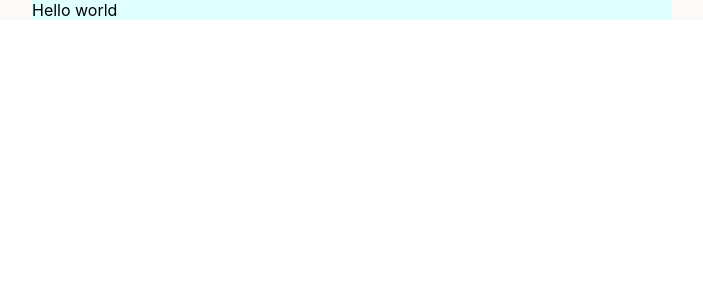
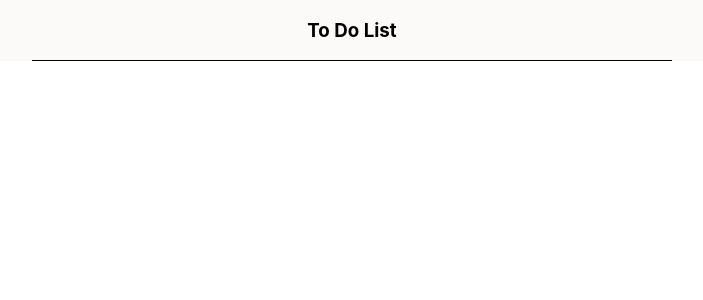
Before and after one commit to jcsmileyjr/todo-1, a React (Create React App) app: page / in a window 1280 px wide. Shown: the top 300 px of the page, without its empty margins (288-991 px from the left). Built offline with nearby package versions, Linux system fonts and the light colour scheme.

Commit message:
Feature: Create & styled the header with a title

```diff
--- a/src/App.css
+++ b/src/App.css
@@ -9,7 +9,16 @@
 
 #content {
   grid-area: todoApp;
-  background-color: lightcyan;
+}
+
+.header--title__style {
+  text-align: center;
+}
+
+header {
+  border-bottom-style: solid;
+  border-bottom-color: black;
+  border-bottom-width: 1px;
 }
 
 /*Tablet screens*/
--- a/src/App.js
+++ b/src/App.js
@@ -5,7 +5,9 @@ function App() {
   return (
     <article className="App">
       <section id="content">
-        Hello world
+        <header>
+          <h1 className="header--title__style">To Do List</h1>
+        </header>
       </section>
     </article>
   );
```
